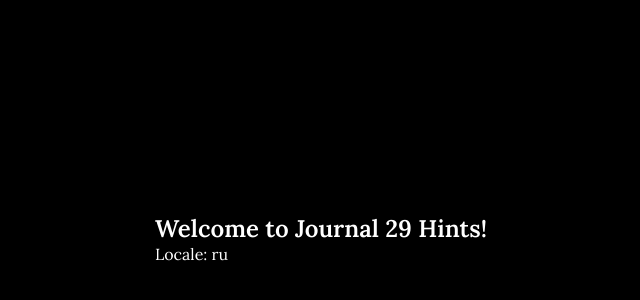
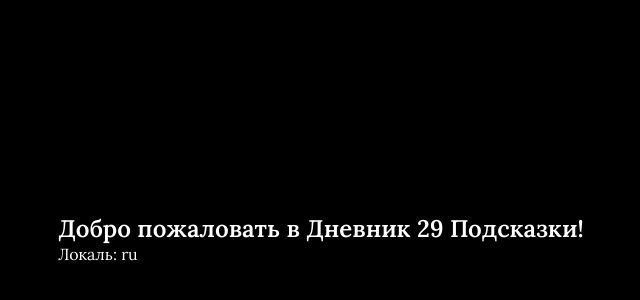
Before and after one commit to Hartaithan/journal-29-hints, a Next.js app: page / in a window 1280 px wide. Shown: the part 162-462 px from the top of the page, without its empty margins (319-959 px from the left). Built offline with nearby package versions, Linux system fonts and the light colour scheme.

Commit message:
add locales strings

```diff
--- /dev/null
+++ b/locales/main.ts
@@ -0,0 +1,14 @@
+import { ILocaleObject } from "../models/LocaleModel";
+
+export const main: ILocaleObject = {
+  en: {
+    title: "Journal 29 Hints",
+    welcome: "Welcome to",
+    locale: "Locale:",
+  },
+  ru: {
+    title: "Дневник 29 Подсказки",
+    welcome: "Добро пожаловать в",
+    locale: "Локаль:",
+  },
+};
--- /dev/null
+++ b/models/LocaleModel.ts
@@ -0,0 +1,11 @@
+export type Locale = "ru" | "en";
+
+export interface IMainStrings {
+  title: string;
+  welcome: string;
+  locale: string;
+}
+
+export interface ILocaleObject {
+  [key: Locale | string]: IMainStrings;
+}
--- a/pages/index.tsx
+++ b/pages/index.tsx
@@ -2,18 +2,24 @@
 import { NextPage } from "next";
 import { useRouter } from "next/router";
 import Title from "../components/Title";
+import { main } from "../locales/main";
 
 const Home: NextPage = () => {
   const router = useRouter();
+  const locale = router.locale || "ru";
   return (
     <>
       <Head>
-        <title>Journal 29 Hints</title>
+        <title>{main[locale].title}</title>
         <meta name="description" content="Generated by create next app" />
         <link rel="icon" href="/favicon.ico" />
       </Head>
-      <Title>Welcome to Journal 29 Hints!</Title>
-      <p>Locale: {router.locale}</p>
+      <Title>
+        {main[locale].welcome} {main[locale].title}!
+      </Title>
+      <p>
+        {main[locale].locale} {locale}
+      </p>
     </>
   );
 };
```
